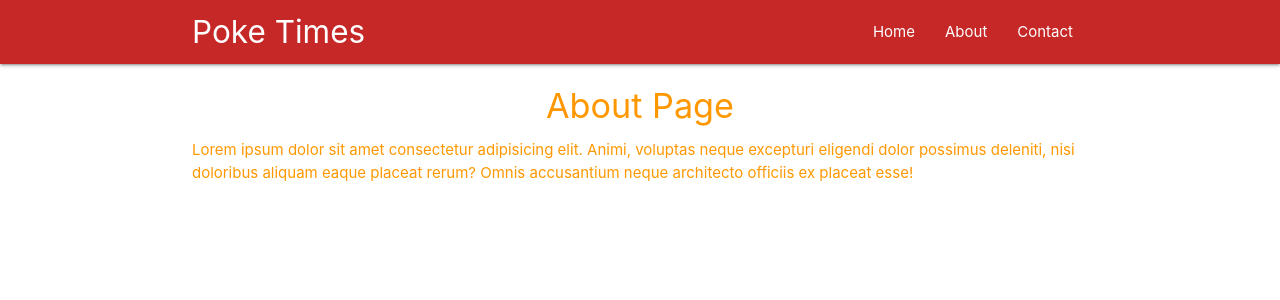
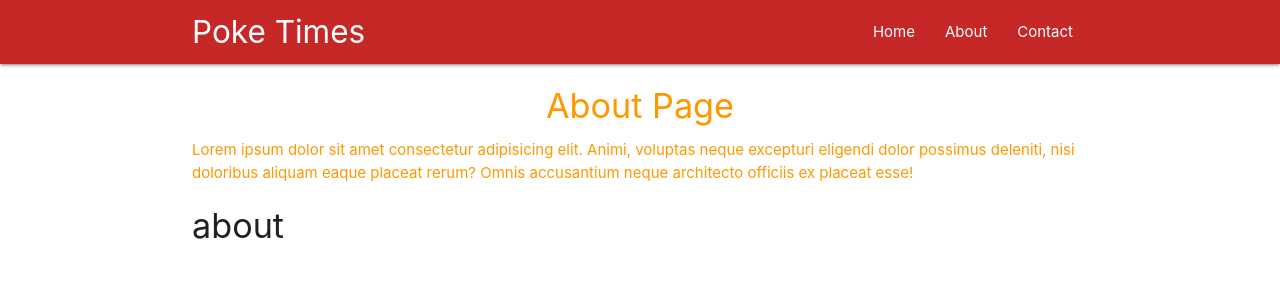
Before and after one commit to saginnair/react-tut, a React (Create React App) app in the folder poketimes/: page /about in a window 1280 px wide. Shown: the top 300 px of the page. Built offline with nearby package versions, Linux system fonts and the light colour scheme.

Commit message:
Adding Route

```diff
--- a/poketimes/src/App.js
+++ b/poketimes/src/App.js
@@ -4,6 +4,7 @@
 import Home from './components/Home'
 import About from './components/About'
 import Contact from './components/Contact'
+import Post from './components/Post'
 
 class App extends Component {
   render() {
@@ -14,6 +15,7 @@
           <Route exact path="/" component={Home} />
           <Route path="/about" component={About} />
           <Route path="/contact" component={Contact} />
+          <Route path="/:post_id" component={Post} />
         </div>
       </BrowserRouter>
     );
--- /dev/null
+++ b/poketimes/src/components/Post.js
@@ -0,0 +1,22 @@
+import React, { Component } from 'react'
+
+class Post extends Component {
+    state = {
+        id: null
+    }
+    componentDidMount() {
+        let id = this.props.match.params.post_id
+        this.setState({
+            id: id
+        })
+    }
+    render() {
+        return (
+            <div className="container">
+                <h4>{this.state.id}</h4>
+            </div>
+        )
+    }
+}
+
+export default Post
```
